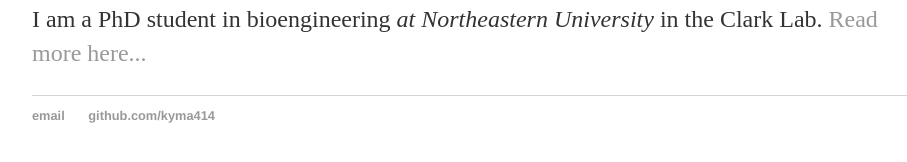
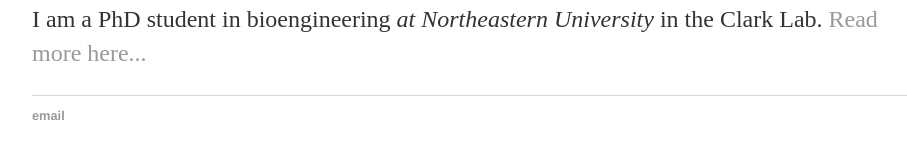
Before and after one commit to kyma414/kyma414.github.io, a Jekyll site: the page built from index.html, in a window 1280 px wide. Shown: the part 194-356 px from the top of the page, without its empty margins (160-1067 px from the left). Built offline with Jekyll 4.4.1, drawn with Linux system fonts in a browser that asks for light colours.

Commit message:
Update default.html
deleted https://github.com/kyma414/kyma414.github.io

```diff
--- a/_layouts/default.html
+++ b/_layouts/default.html
@@ -22,7 +22,6 @@
 			<footer>
 	    		<ul>
 	        		<li><a href="mailto:kyma414@gmail.com">email</a></li>
-	        		<li><a href="https://github.com/kyma414">github.com/kyma414</a></li>
 				</ul>
 			</footer>
 		</body>
```
